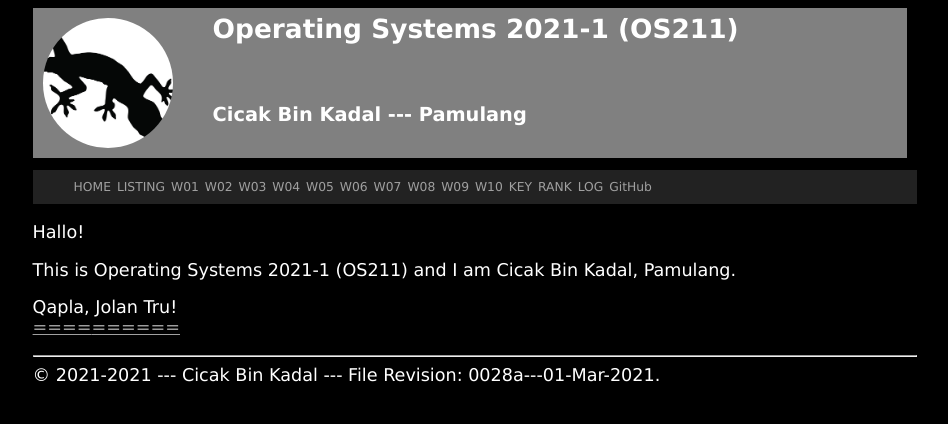
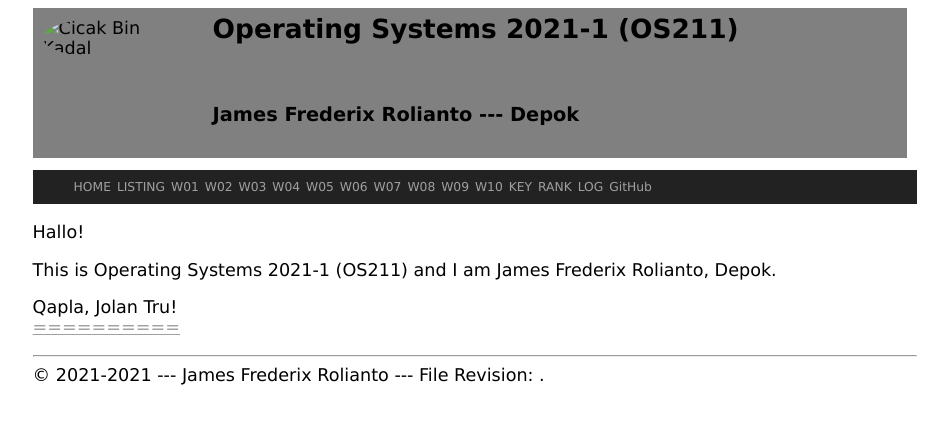
Before and after one commit to SinusCosinusTangen/os211, a Jekyll site: the page built from index.md, in a window 1280 px wide. Shown: the top 424 px of the page, without its empty margins (165-1113 px from the left). Built offline with Jekyll 4.4.1, drawn with Linux system fonts in a browser that asks for light colours.

Commit message:
Change Styling

```diff
--- a/_config.yml
+++ b/_config.yml
@@ -1,5 +1,4 @@
 title:       "Operating Systems 2021-1 (OS211)"
-version:     "0028a---01-Mar-2021"
 copyright:   "2021-2021"
 description: >-
   This Is How Me Do It!
@@ -7,15 +6,15 @@ description: >-
 # baseurl: "" # e.g. /blog
 # url: ""     # e.g. http://example.com
 google_analytics: "UA-89852122-6"
-author:           "Cicak Bin Kadal"
-address:          "Pamulang"
+author:           "James Frederix Rolianto"
+address:          "Depok"
 sitemap:          "true"
 plugins:
   - jekyll-sitemap
   - jekyll-seo-tag
-urlweb:           "https://cbkadal.github.io/os211/"
+urlweb:           "https://sinuscosinustangen.github.io/os211/"
 urlcontact:       "TBS"
-urlgithub:        "https://github.com/cbkadal/os211/"
-urlghpage:        "https://cbkadal.github.io/os211/"
+urlgithub:        "https://github.com/SinusCosinusTangen/os211/"
+urlghpage:        "https://sinuscosinustangen.github.io/os211/"
 keywords:         "jekyll, testing"
 github:           [metadata]
--- a/assets/css/style.css
+++ b/assets/css/style.css
@@ -3,10 +3,6 @@
  including but not limited to "bootstrap", "stack overflow",
  "Mike Dane", "w3schools", et al.
  */
-
-.backclass {
-  background-image:url(/assets/images/default.png)
-}
 
 .plainclass {
   color:            white;
@@ -14,8 +10,8 @@
 }
 
 .plainclass1 {
-  color:            white;
-  background-color: black;
+  color:            black;
+  background-color: white;
 }
 
 .container {
```
Also changed, not shown: assets/images/cbk.jpg (deleted).
